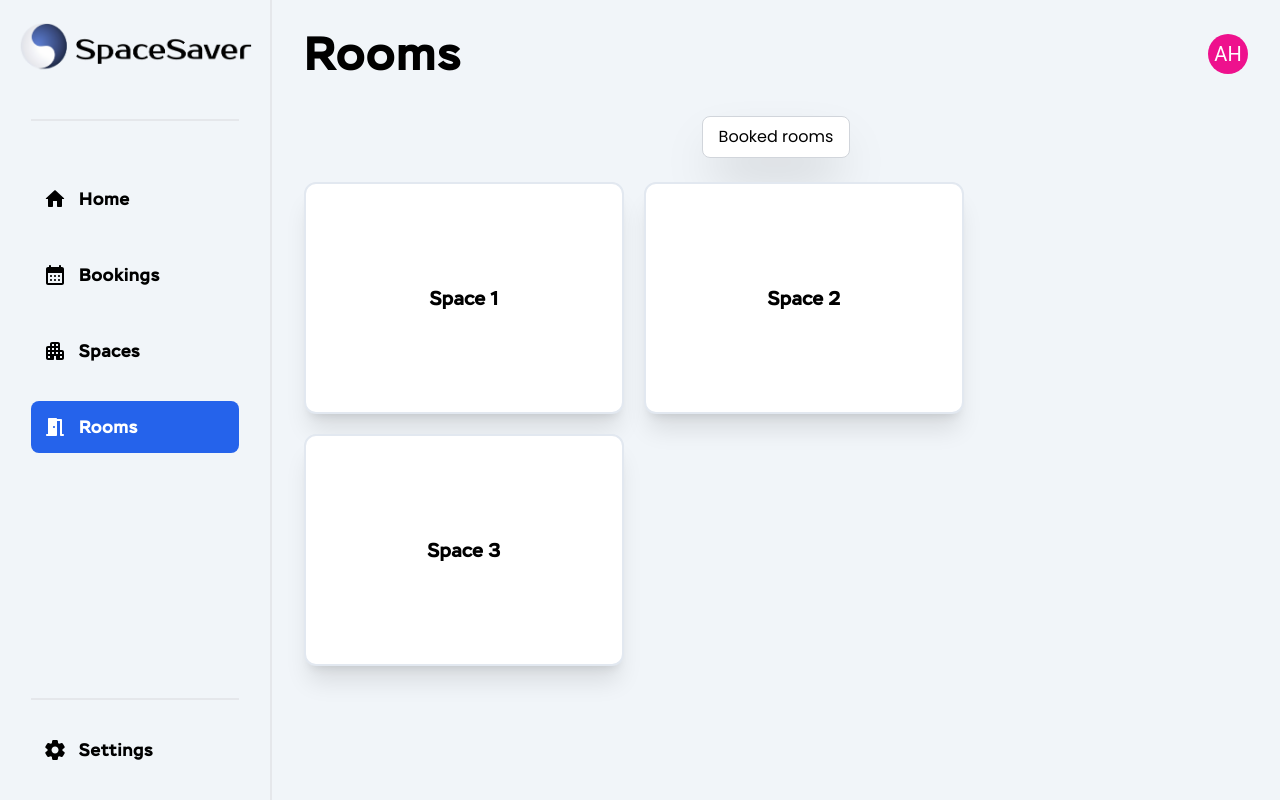
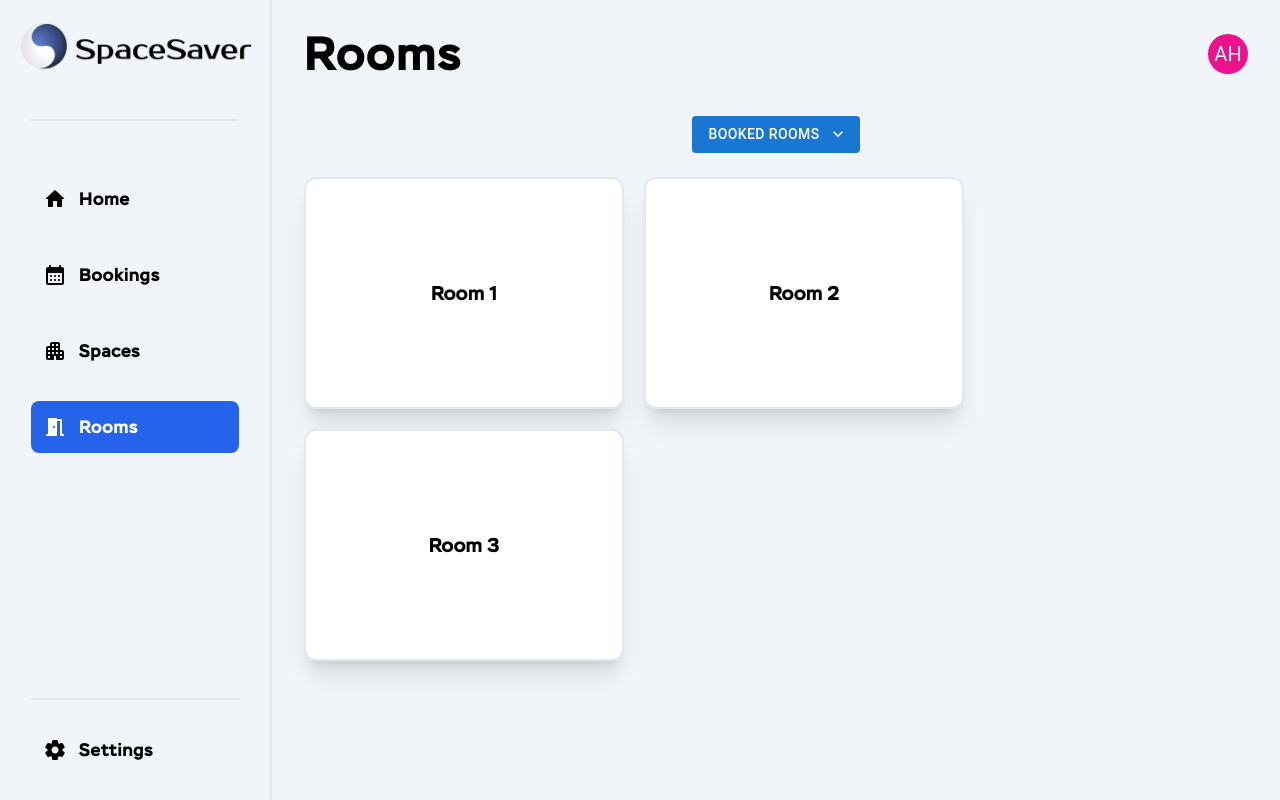
Before and after one commit to Space-Saver-Bookings/space-saver-client, a React (Vite) app: page /rooms in a window 1280 px wide. Built offline with nearby package versions, Linux system fonts and the light colour scheme.

Commit message:
feat: menu option

```diff
--- /dev/null
+++ b/src/components/menu/CustomizedMenus.jsx
@@ -0,0 +1,124 @@
+import {useState} from 'react';
+import PropTypes from 'prop-types';
+import {styled, alpha} from '@mui/material/styles';
+import Button from '@mui/material/Button';
+import Menu from '@mui/material/Menu';
+import MenuItem from '@mui/material/MenuItem';
+// import EditIcon from '@mui/icons-material/Edit';
+// import Divider from '@mui/material/Divider';
+// import ArchiveIcon from '@mui/icons-material/Archive';
+// import FileCopyIcon from '@mui/icons-material/FileCopy';
+// import MoreHorizIcon from '@mui/icons-material/MoreHoriz';
+import KeyboardArrowDownIcon from '@mui/icons-material/KeyboardArrowDown';
+
+const ITEM_HEIGHT = 42;
+
+const StyledMenu = styled((props) => (
+  <Menu
+    elevation={0}
+    PaperProps={{
+      style: {
+        maxHeight: ITEM_HEIGHT * 4.5,
+        width: '20ch',
+      },
+    }}
+    anchorOrigin={{
+      vertical: 'bottom',
+      horizontal: 'right',
+    }}
+    transformOrigin={{
+      vertical: 'top',
+      horizontal: 'right',
+    }}
+    {...props}
+  />
+))(({theme}) => ({
+  '& .MuiPaper-root': {
+    borderRadius: 6,
+    marginTop: theme.spacing(1),
+    minWidth: 180,
+    color:
+      theme.palette.mode === 'light'
+        ? 'rgb(55, 65, 81)'
+        : theme.palette.grey[300],
+    boxShadow:
+      'rgb(255, 255, 255) 0px 0px 0px 0px, rgba(0, 0, 0, 0.05) 0px 0px 0px 1px, rgba(0, 0, 0, 0.1) 0px 10px 15px -3px, rgba(0, 0, 0, 0.05) 0px 4px 6px -2px',
+    '& .MuiMenu-list': {
+      padding: '4px 0',
+    },
+    '& .MuiMenuItem-root': {
+      '& .MuiSvgIcon-root': {
+        fontSize: 18,
+        color: theme.palette.text.secondary,
+        marginRight: theme.spacing(1.5),
+      },
+      '&:active': {
+        backgroundColor: alpha(
+          theme.palette.primary.main,
+          theme.palette.action.selectedOpacity
+        ),
+      },
+    },
+  },
+}));
+
+export default function CustomizedMenus({options}) {
+  const [anchorEl, setAnchorEl] = useState(null);
+  const [MenuOption, setMenuOption] = useState('Booked Rooms');
+  const open = Boolean(anchorEl);
+
+  const handleClick = (event) => {
+    setAnchorEl(event.currentTarget);
+  };
+
+  const handleClose = () => {
+    setAnchorEl(null);
+  };
+
+  function handleOption(option) {
+    setMenuOption(option);
+  }
+
+  return (
+    <div>
+      <Button
+        id="demo-customized-button"
+        aria-controls={open ? 'demo-customized-menu' : undefined}
+        aria-haspopup="true"
+        aria-expanded={open ? 'true' : undefined}
+        variant="contained"
+        disableElevation
+        onClick={handleClick}
+        endIcon={<KeyboardArrowDownIcon />}
+      >
+        {MenuOption}
+      </Button>
+      <StyledMenu
+        id="demo-customized-menu"
+        MenuListProps={{
+          'aria-labelledby': 'demo-customized-button',
+        }}
+        anchorEl={anchorEl}
+        open={open}
+        onClose={handleClose}
+      >
+        {options.map((option) => (
+          <MenuItem
+            key={option}
+            onClick={() => {
+              handleClose();
+              handleOption(option);
+            }}
+            disableRipple
+          >
+            {option}
+          </MenuItem>
+        ))}
+      </StyledMenu>
+    </div>
+  );
+}
+
+CustomizedMenus.propTypes = {
+  options: PropTypes.array,
+};
--- a/src/index.css
+++ b/src/index.css
@@ -7,10 +7,12 @@
   src: url(./assets/fonts/coplette-webfont.woff) format('woff');
 }
 
+/*
 ::-webkit-scrollbar {
-  width: 0; /* Remove scrollbar space */
-  background: transparent; /* Optional: just make scrollbar invisible */
+  width: 0; /* Remove scrollbar space
+  background: transparent;  Optional: just make scrollbar invisible
 }
+*/
 
 body {
   font-family: 'Poppins', sans-serif;
--- a/src/pages/Rooms.jsx
+++ b/src/pages/Rooms.jsx
@@ -1,37 +1,42 @@
-import {useState} from 'react';
-import Button from '../components/buttons/Button';
+// import {useState} from 'react';
+// import Button from '../components/buttons/Button';
 import DashItem from '../components/dashboard/DashItem';
-import useModal from '../contexts/useModal';
-import {Modal} from '@mui/material';
-import ModalBox from '../components/modal/ModalBox';
+// import useModal from '../contexts/useModal';
+// import {Modal} from '@mui/material';
+// import ModalBox from '../components/modal/ModalBox';
+import CustomizedMenus from '../components/menu/CustomizedMenus';
 
-const rooms = Array.from(Array(3), (_, idx) => `Space ${idx + 1}`);
-const isAdmin = true;
+const rooms = Array.from(Array(3), (_, idx) => `Room ${idx + 1}`);
+const bookedRooms = {rooms};
+const options = Array.from(Array(8), (_, idx) => `Space ${idx + 1}`);
+options.unshift('Booked Rooms');
+// const isAdmin = true;
 
 function Rooms() {
-  const {open, handleOpen, handleClose} = useModal();
-  const [toggle, setToggle] = useState(false);
+  //   const {open, handleOpen, handleClose} = useModal();
+  //   const [toggle, setToggle] = useState(false);
 
-  function handleToggle() {
-    setToggle((toggled) => !toggled);
-  }
+  //   function handleToggle() {
+  //     setToggle((toggled) => !toggled);
+  //   }
 
   return (
     <section className="flex flex-col gap-6">
-        {/* TODO: this toggle should be a dropdown instead, will comeback in the future to implement
+      {/* TODO: this toggle should be a dropdown instead, will comeback in the future to implement
                   with data from server
         */}
       <div className="flex justify-center">
-        <Button onClick={handleToggle}>
+        {/* <Button onClick={handleToggle}>
           {toggle ? 'Space 1' : 'Booked rooms'}
-        </Button>
+        </Button> */}
+        <CustomizedMenus options={options} />
       </div>
 
       {/* TODO: Fix flex card item alignment, not with justify-center, figure something out
                 might be an issue with the section or main container
       */}
       <section className="flex flex-wrap gap-5">
-        {rooms.map((room) => (
+        {bookedRooms.rooms.map((room) => (
           <DashItem
             key={room}
             styling="w-[20rem] h-[14.5rem]"
@@ -40,7 +45,7 @@ function Rooms() {
           />
         ))}
 
-        {toggle && isAdmin && (
+        {/* {toggle && isAdmin && (
           <Button noStyle={true} onClick={handleOpen}>
             <DashItem
               styling="w-[20rem] h-[14.5rem]"
@@ -65,7 +70,7 @@ function Rooms() {
               width="w-[40rem]"
             />
           </Modal>
-        )}
+        )} */}
       </section>
     </section>
   );
```
